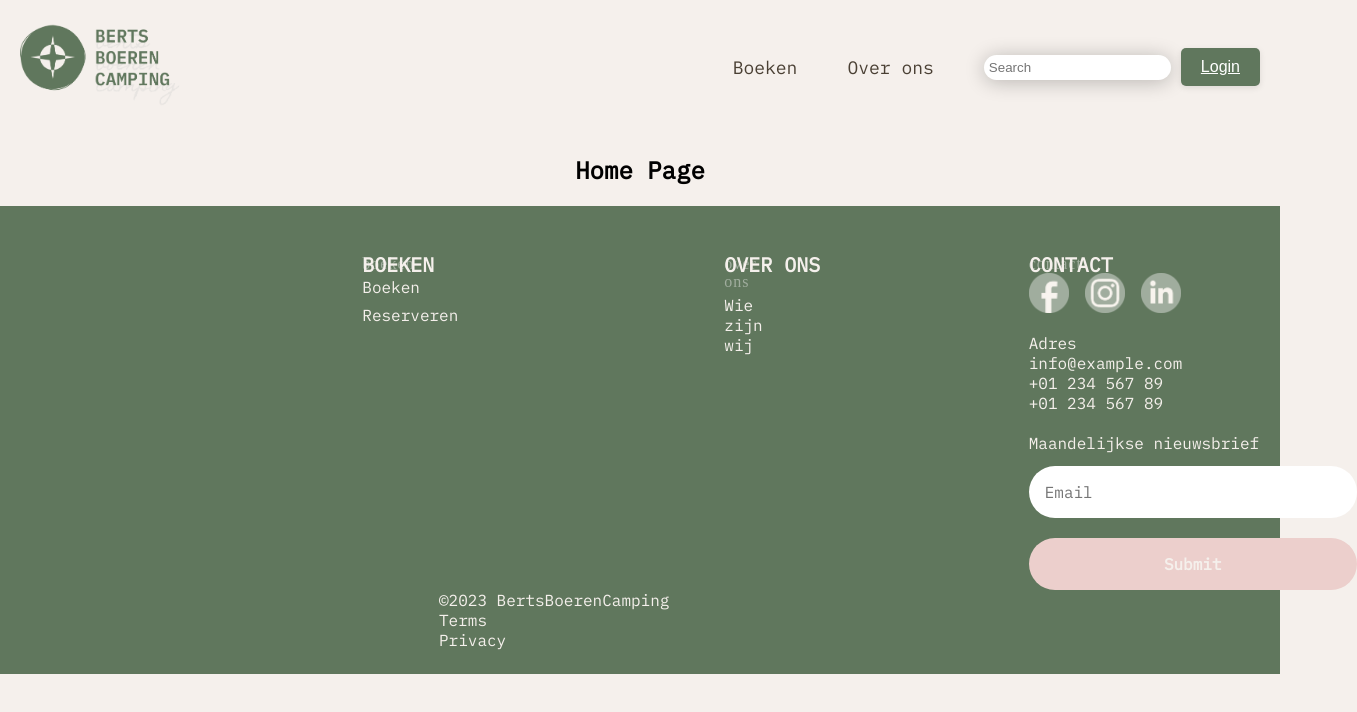
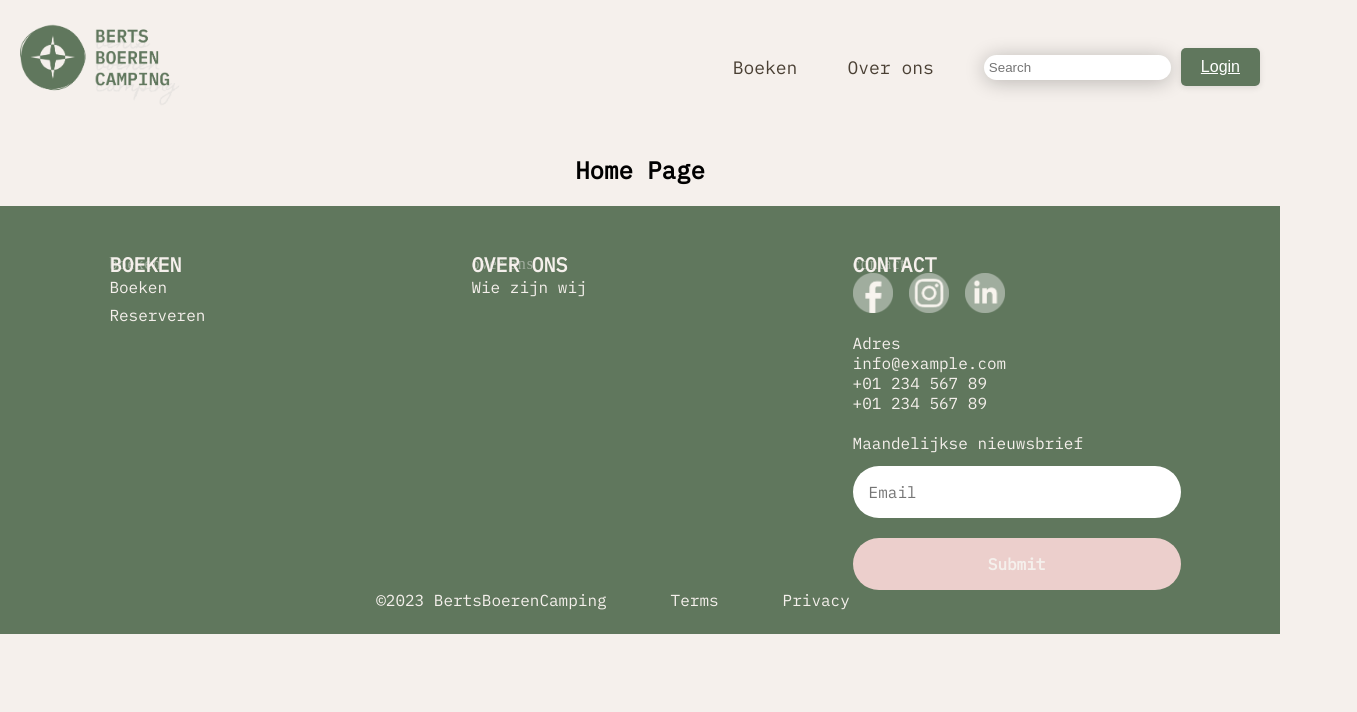
Before and after one commit to LaulensW/BertsBoerenCamping, a React (Vite) app in the folder BertsBoerenCamping/: page / in a window 1280 px wide. Shown: the top 712 px of the page, 1357 px wide, since content can reach past the window. Built offline with nearby package versions, Linux system fonts and the light colour scheme.

Commit message:
text onderin syling

```diff
--- a/BertsBoerenCamping/src/components/Footer.css
+++ b/BertsBoerenCamping/src/components/Footer.css
@@ -1,7 +1,7 @@
 .footer-container{
     background-color: var(--primary-color);
     color: var(--neutral-color);
-    padding: 45px 0px 24px 439px;
+    padding: 45px 0px 24px 10px;
 }
 .footer{
     color: var(--neutral-color);
@@ -56,6 +56,7 @@
     display: flex;
     margin-right: 16px;
     cursor: pointer;
+    width: 40px;
 }
 label{
     margin-bottom: 13px;
@@ -89,5 +90,12 @@ input[type=submit]:hover{
     background-color:var(--secondary-color);
 }
 .bottom-text{
-
+    display: flex;
+    justify-content: center;
+    padding-right: 64px;
 }
+.bottom-text-indi{
+    margin: 0 32px 0 32px;
+    color:var(--neutral-color);
+    text-decoration: none;
+}
--- a/BertsBoerenCamping/src/components/Footer.jsx
+++ b/BertsBoerenCamping/src/components/Footer.jsx
@@ -22,26 +22,28 @@ const Footer = () => {
                 <div className="footer-heading-3">
                     <h6 className="heading">CONTACT</h6> <p className="heading-cursive">contact</p>
                     <div className="img-logo">
-                        <img src="../images/footer-facebook.png" className="logo-indi" width="40px"/>
-                        <img src="../images/footer-instagram.png" className="logo-indi" width="40px"/>
-                        <img src="../images/footer-linkedin.png" className="logo-indi" width="40px"/>
+                        <img src="../images/footer-facebook.png" className="logo-indi"/>
+                        <img src="../images/footer-instagram.png" className="logo-indi"/>
+                        <img src="../images/footer-linkedin.png" className="logo-indi"/>
                     </div>
                     <br/>
                     <a href="#">Adres</a>
                     <a href="#">info@example.com</a>
                     <a href="#">+01 234 567 89</a>
                     <a href="#">+01 234 567 89</a>
-                    <p className="'heading-email"></p>
                     <br/>
                     <label for="footer-email">Maandelijkse nieuwsbrief</label>
                     <input type="email" placeholder="Email" id="footer-email"/>
-                    <br></br>
+                    <br/>
                     <input type="submit" placholder="Verzenden" id="footer-email-btn"/>
                 </div>
             </div>
-            <p className="bottom-text">©2023 BertsBoerenCamping</p>
-            <p className="bottom-text">Terms</p>
-            <p className="bottom-text">Privacy</p>
+
+            <div className="bottom-text">
+                <p className="bottom-text-indi">©2023 BertsBoerenCamping</p>
+                <a href="#" className="bottom-text-indi">Terms</a>
+                <a href="#" className="bottom-text-indi">Privacy</a>
+            </div>
         </div>
         </>
     );
```
